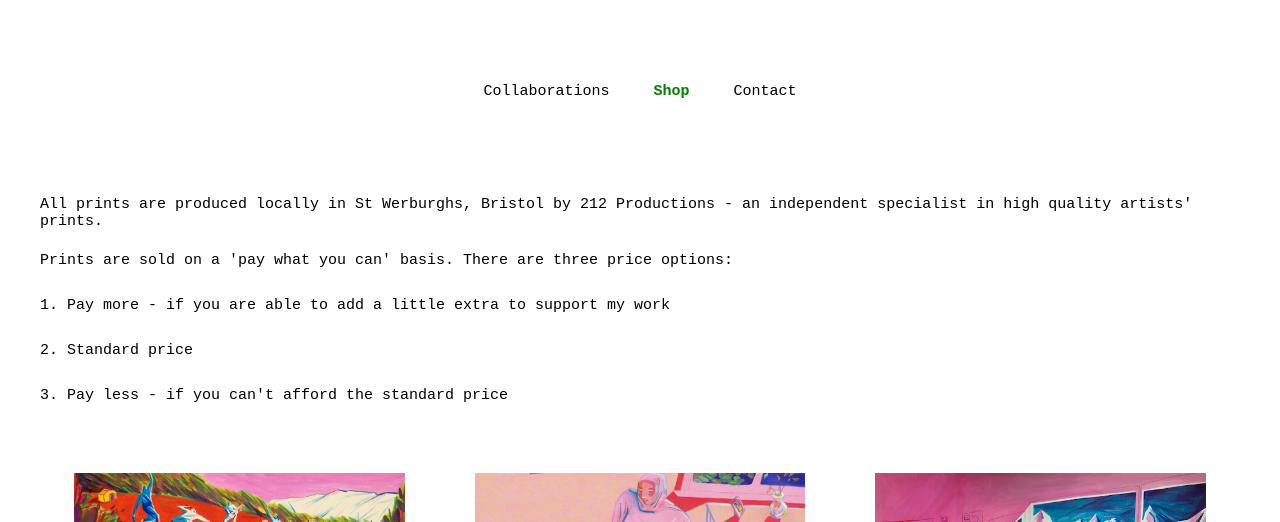
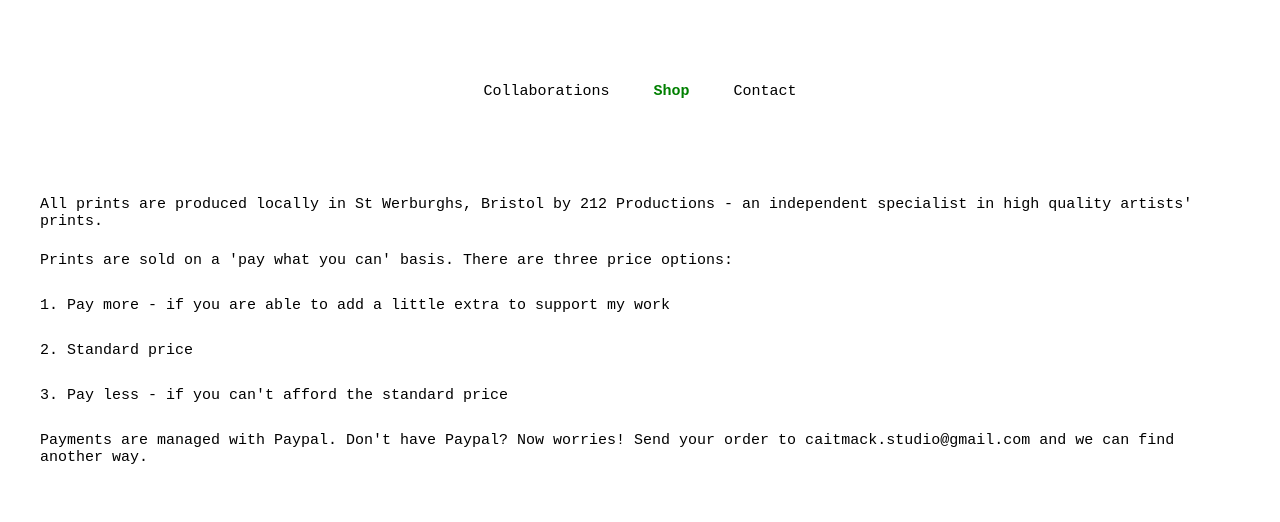
Before and after one commit to caitmackstudio/-caitmackstudio-.github.io, a plain HTML site: page shoppage.html in a window 1280 px wide. Shown: the part 223-745 px from the top of the page. Drawn offline with Linux system fonts and the light colour scheme.

Commit message:
paypal message update

```diff
--- a/shoppage.html
+++ b/shoppage.html
@@ -49,7 +49,8 @@
 <h5> 2. Standard price </h5>
 <br>
 <h5> 3. Pay less - if you can't afford the standard price </h5>
-
+<br>
+<h5> Payments are managed with Paypal. Don't have Paypal? Now worries! Send your order to caitmack.studio@gmail.com and we can find another way.  </h5>
 <br>
 <br>
 <br>
```
